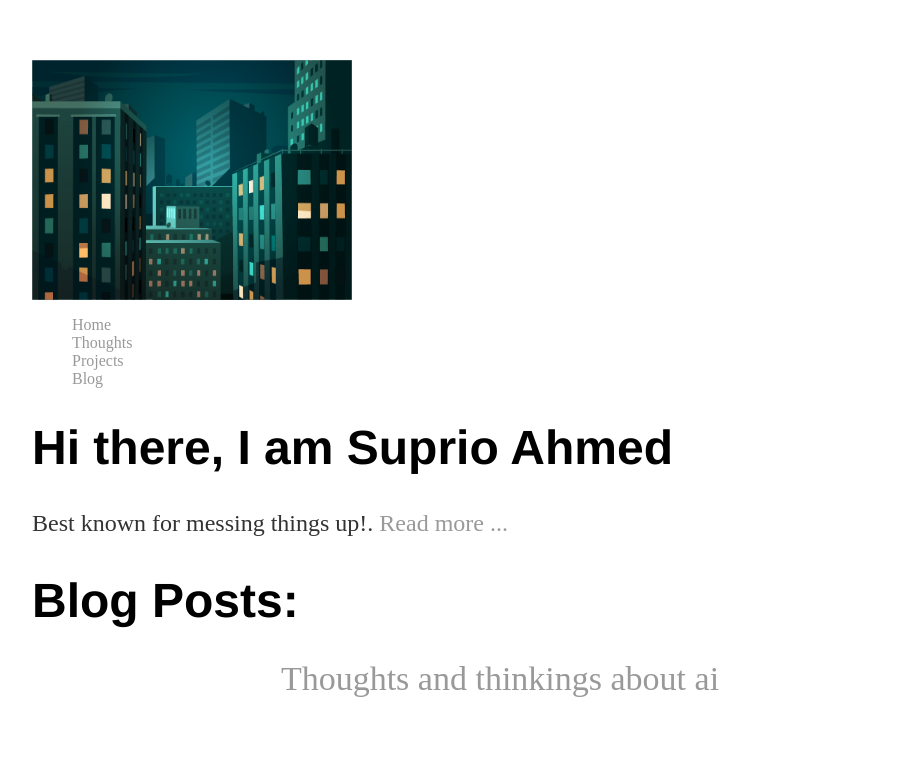
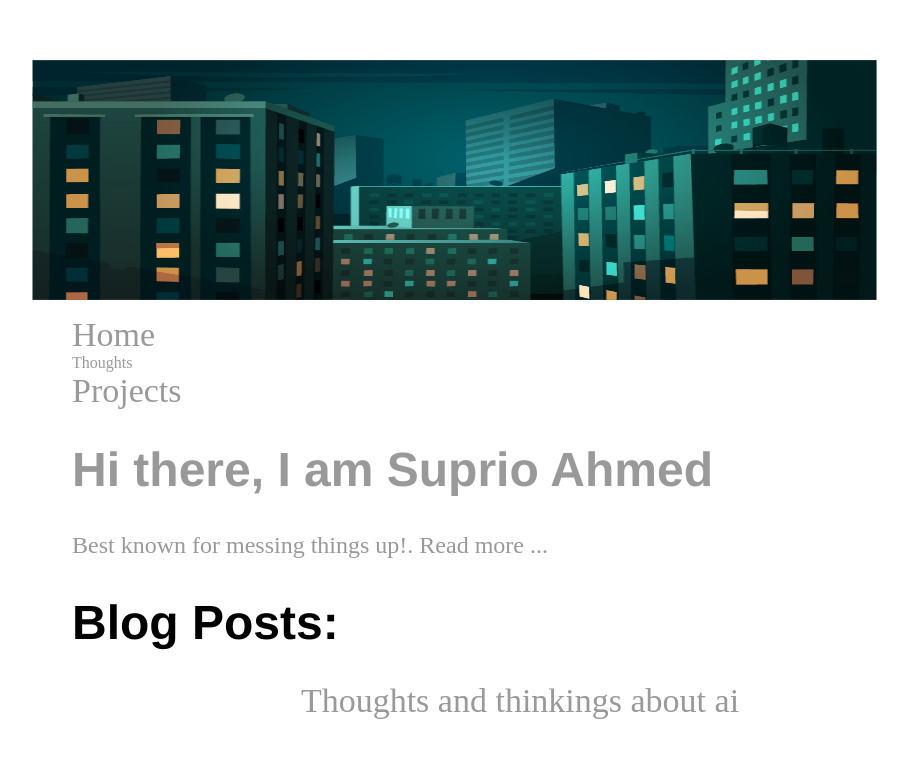
Before and after one commit to rangersuprio/rangersuprio.github.io, a Jekyll site: the page built from index.html, in a window 1280 px wide. Shown: the top 758 px of the page, without its empty margins (160-1068 px from the left). Built offline with Jekyll 4.4.1, drawn with Linux system fonts in a browser that asks for light colours.

Commit message:
Update default.html

```diff
--- a/_layouts/default.html
+++ b/_layouts/default.html
@@ -12,13 +12,13 @@
 		</head>
 		<body>
 			<img src="/City-skyscrapers-design-material-vector-051.jpg" align="center"
-			    width="320" height="240"/>
+			    width="845" height="240"/>
 
 	    		<ul align="left" style="list-style:none">
-	        		<li><a href="/">Home</a></li>
-		        	<li><a href="/Thoughts">Thoughts</a></li>
-	        		<li><a href="/Projects">Projects</a></li>
-	        		<li><a href="/blog">Blog</a></li>
+	        		<li><a href="/" style="font-size:34px">Home</a></li>
+		        	<li><a href="/Thoughts style="font-size:34px">Thoughts</a></li>
+	        		<li><a href="/Projects" style="font-size:34px">Projects</a></li>
+	        		<li><a href="/blog" style="font-size:34px>Blog</a></li>
 	    		</ul>
 
 			<div class="container">
```
